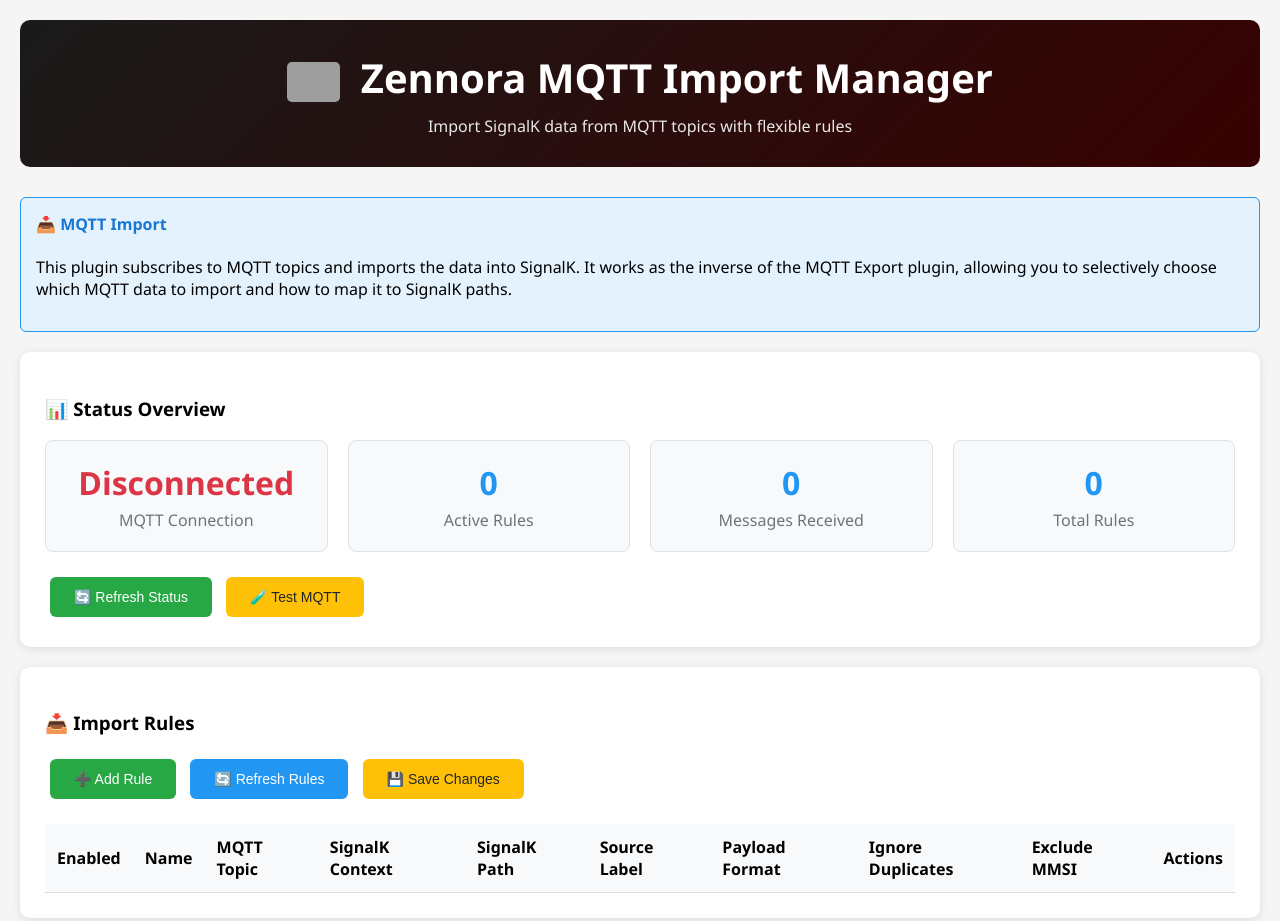
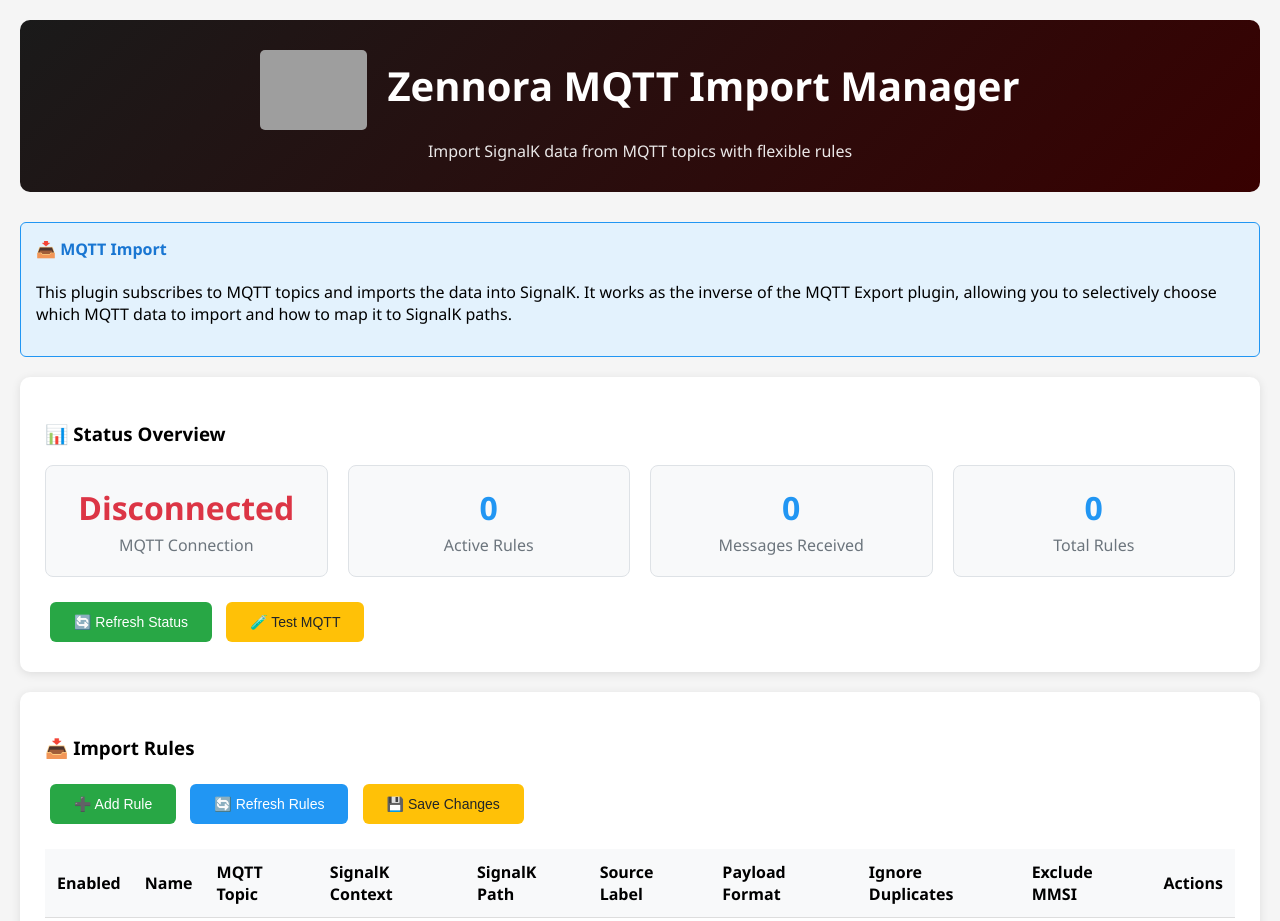
Before and after one commit to motamman/zennora-signalk-mqtt-import, a website: page public/index.html in a window 1280 px wide. Shown: the top 921 px of the page. Drawn offline with Linux system fonts and the light colour scheme; no server answers; grey boxes are pictures that could not be loaded.

Commit message:
Increase logo size in header for better visibility in index.html

```diff
--- a/public/index.html
+++ b/public/index.html
@@ -261,7 +261,7 @@
 </head>
 <body>
     <div class="header">
-        <h1> <img src="mqtt_import.png" alt="Zennora" style="height: 40px; vertical-align: middle; margin-right: 10px; border-radius: 5px;">
+        <h1> <img src="mqtt_import.png" alt="Zennora" style="height: 80px; vertical-align: middle; margin-right: 10px; border-radius: 5px;">
             Zennora MQTT Import Manager</h1>
         <p>Import SignalK data from MQTT topics with flexible rules</p>
     </div>
```
